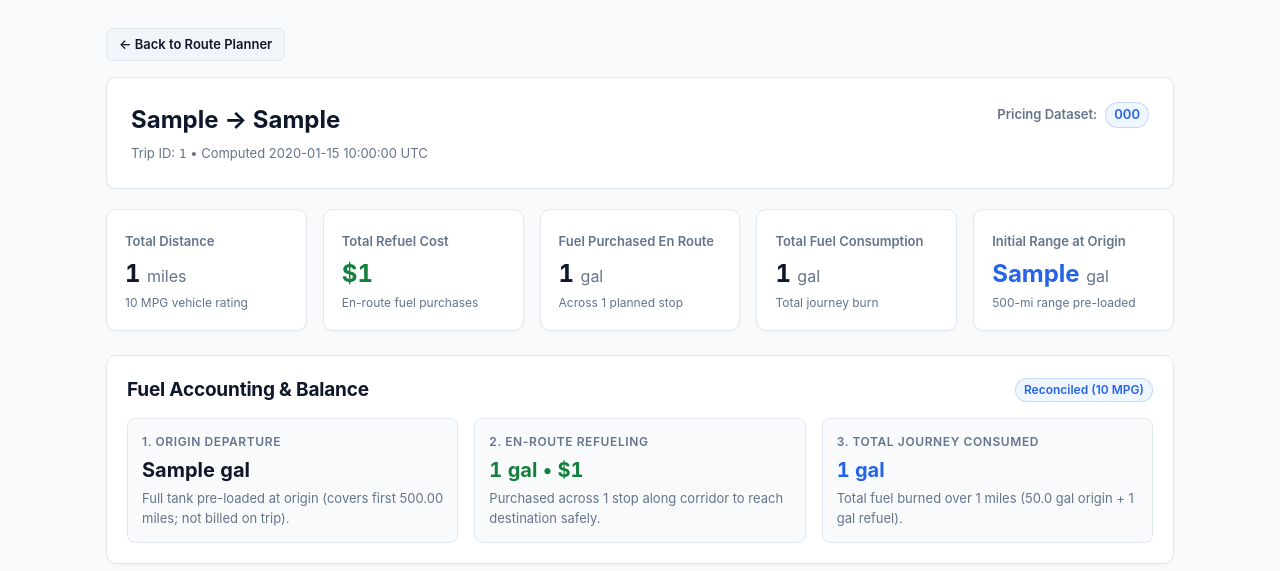
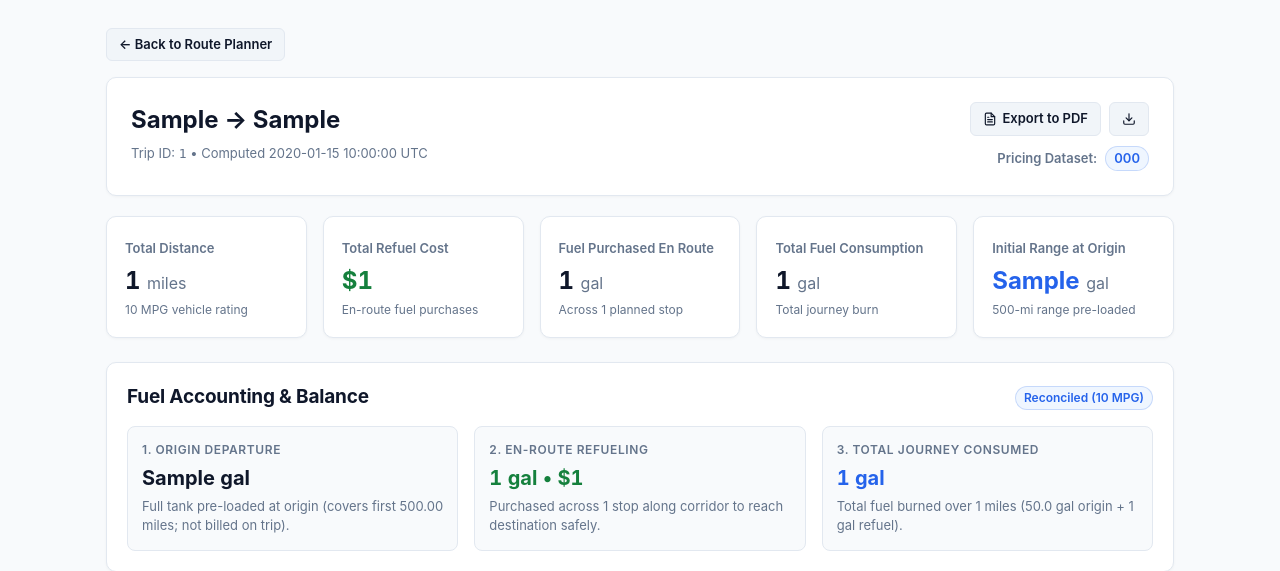
Before and after one commit to Mahboob-A/SpotterRouter, a Django app: template ui/templates/ui/trip_detail.html in a window 1280 px wide. Shown: the part 85-656 px from the top of the page. Run offline with Django 5.2, Linux system fonts and the light colour scheme; tables that the repository leaves empty hold one stand-in row (values such as "Sample post"); the template is opened without the code that fills it: values that come from a table or form of the project are taken from there, most other values are stand-ins (such as "Sample title", 1, 10 or a date in 2020); parts of the project's set-up code (start-up, migrations or seed data) failed here and were passed over.

Commit message:
feat(ui): add Export to PDF button above dataset box and print stylesheet

```diff
--- a/ui/templates/ui/trip_detail.html
+++ b/ui/templates/ui/trip_detail.html
@@ -17,11 +17,37 @@
         border: 1px solid var(--border-color);
         box-shadow: 0 4px 14px rgba(0, 0, 0, 0.4);
     }
+    @media print {
+        header, footer, .btn, .no-print, #toast-container {
+            display: none !important;
+        }
+        body {
+            background: #ffffff !important;
+            color: #0f172a !important;
+        }
+        main {
+            padding: 0 !important;
+            max-width: 100% !important;
+        }
+        .card {
+            box-shadow: none !important;
+            border: 1px solid #cbd5e1 !important;
+            break-inside: avoid;
+            page-break-inside: avoid;
+            margin-bottom: 16px !important;
+        }
+        #map {
+            height: 420px !important;
+            border: 1px solid #cbd5e1 !important;
+            break-inside: avoid;
+            page-break-inside: avoid;
+        }
+    }
 </style>
 {% endblock %}
 
 {% block content %}
-<div style="margin-bottom: 16px;">
+<div class="no-print" style="margin-bottom: 16px;">
     <a href="{% url 'home' %}" class="btn btn-secondary btn-sm">&larr; Back to Route Planner</a>
 </div>
 
@@ -35,6 +61,26 @@
                 Trip ID: <code>{{ trip.id }}</code> &bull; Computed {{ trip.created_at|date:"Y-m-d H:i:s" }} UTC
             </p>
         </div>
+        <div style="display: flex; flex-direction: column; align-items: flex-end; gap: 10px;">
+            <div class="no-print" style="display: flex; gap: 8px;">
+                <a href="{% url 'trip-pdf' trip.id %}" target="_blank" rel="noopener noreferrer" class="btn btn-secondary btn-sm" title="Preview PDF dispatch report in new tab">
+                    <svg width="14" height="14" viewBox="0 0 24 24" fill="none" stroke="currentColor" stroke-width="2" stroke-linecap="round" stroke-linejoin="round" style="vertical-align: -2px; margin-right: 5px;">
+                        <path d="M14 2H6a2 2 0 0 0-2 2v16a2 2 0 0 0 2 2h12a2 2 0 0 0 2-2V8z"></path>
+                        <polyline points="14 2 14 8 20 8"></polyline>
+                        <line x1="16" y1="13" x2="8" y2="13"></line>
+                        <line x1="16" y1="17" x2="8" y2="17"></line>
+                        <polyline points="10 9 9 9 8 9"></polyline>
+                    </svg>
+                    Export to PDF
+                </a>
+                <a href="{% url 'trip-pdf' trip.id %}?download=1" class="btn btn-secondary btn-sm" title="Direct download PDF report">
+                    <svg width="14" height="14" viewBox="0 0 24 24" fill="none" stroke="currentColor" stroke-width="2" stroke-linecap="round" stroke-linejoin="round" style="vertical-align: -2px;">
+                        <path d="M21 15v4a2 2 0 0 1-2 2H5a2 2 0 0 1-2-2v-4"></path>
+                        <polyline points="7 10 12 15 17 10"></polyline>
+                        <line x1="12" y1="15" x2="12" y2="3"></line>
+                    </svg>
+                </a>
+            </div>
             <div style="display: flex; align-items: center; gap: 8px;">
                 <span style="font-size: 0.8125rem; font-weight: 600; color: var(--text-muted);">Pricing Dataset:</span>
                 {% if trip.pricing_dataset %}
@@ -42,6 +88,7 @@
                 {% else %}
                 <span class="badge" style="background-color: var(--card-subtle); color: var(--text-muted); border: 1px solid var(--border-color);">Baseline</span>
                 {% endif %}
+            </div>
         </div>
     </div>
 </div>
```
Also changed, not shown: ui/tests/test_views.py (+14 -0 lines). Lines whose indentation alone changed are shown as unchanged.
